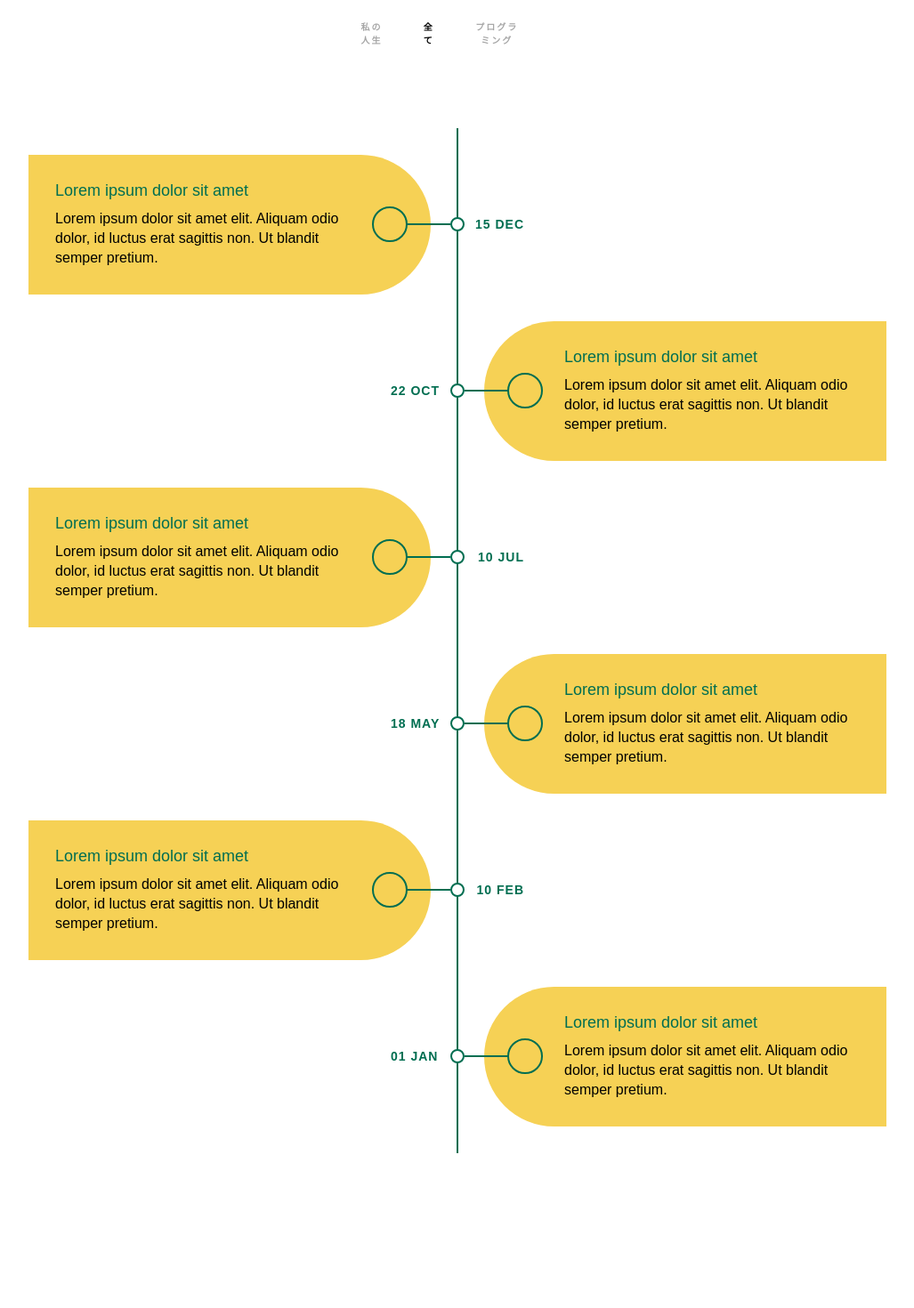
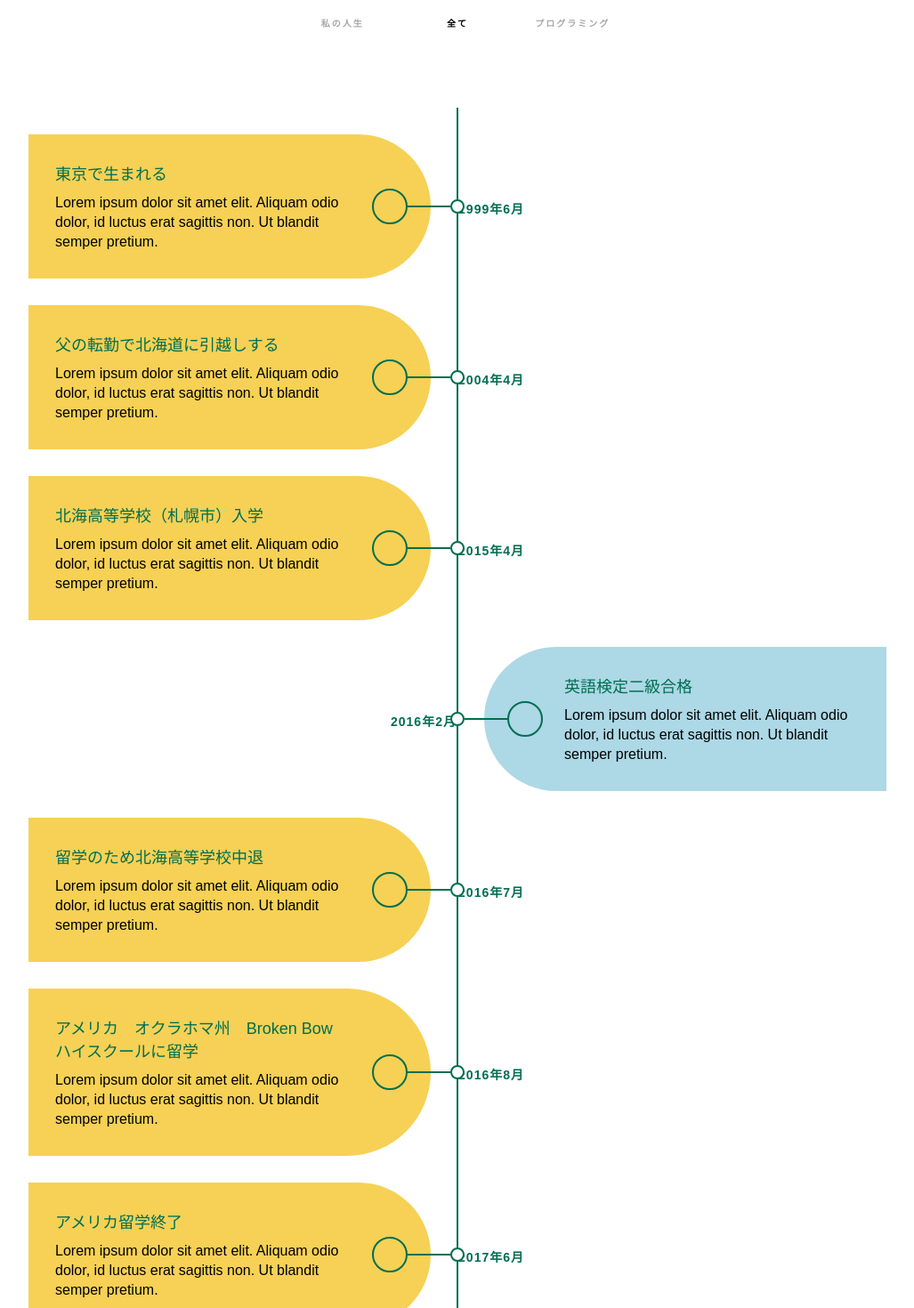
Before and after one commit to nisino25/portfolio, a Vue app: page / in a window 1280 px wide. Shown: the part 160-1630 px from the top of the page at 89% size, without its empty margins (126-1153 px from the left). Before the commit the page ends 1456 px from the top, so only its background shows below. Built offline with nearby package versions, Linux system fonts and the light colour scheme.

Commit message:
almost done with timeline

```diff
--- a/src/App.vue
+++ b/src/App.vue
@@ -16,12 +16,13 @@
         <h2>これまでの人生のタイムライン</h2>
       </div>
 
-      <nav>
+      <nav class="menu-container">
         <ul>
-          <li @click="showingList = 'life'" :class="[showingList === 'life' ? 'timeline-header-active' : 'timeline-header-deactive']"><a href="#">私の人生</a></li>
-          <li @click="showingList = 'both'" :class="[showingList === 'both' ? 'timeline-header-active' : 'timeline-header-deactive']"><a href="#">全て</a></li>
-          <li @click="showingList = 'programming'" :class="[showingList === 'programming' ? 'timeline-header-active' : 'timeline-header-deactive']"><a href="#">プログラミング</a></li>
+          <li @click="showingList = 'life'" :class="[showingList === 'life' ? 'timeline-header-active' : 'timeline-header-deactive']" class="menu-left"><a href="#">私の人生</a></li>
+          <li @click="showingList = 'both'" :class="[showingList === 'both' ? 'timeline-header-active' : 'timeline-header-deactive']" class="menu-center"><a href="#">全て</a></li>
+          <li @click="showingList = 'programming'" :class="[showingList === 'programming' ? 'timeline-header-active' : 'timeline-header-deactive']" class="menu-right"><a href="#">プログラミング</a></li>
         </ul>
+
         <span class="line"></span>
 
       </nav>
@@ -31,73 +32,65 @@
 
     </div>
 
-    <div class="timeline">
-    <div class="container left">
-      <div class="date">15 Dec</div>
+
+    <div class="timeline" v-if="showingList === 'both'">
+
+      <div  v-for="(event, i) in EventList.Everything " :key="i">
+        <div :class="[event.personal? 'left' : 'right']" class="container">
+          <div class="date">{{event.year}}年{{event.month}}月</div>
           <i class="icon fa fa-home"></i>
-      <div class="content">
-        <h2>Lorem ipsum dolor sit amet</h2>
+          <div class="content" :class="[event.personal? 'content-left' : 'content-right']">
+            <h2>{{event.description}}</h2>
             <p>
               Lorem ipsum dolor sit amet elit. Aliquam odio dolor, id luctus erat sagittis non. Ut blandit semper pretium.
             </p>
           </div>
         </div>
-    <div class="container right">
-      <div class="date">22 Oct</div>
-      <i class="icon fa fa-gift"></i>
-      <div class="content">
-        <h2>Lorem ipsum dolor sit amet</h2>
+      </div>
+
+    </div>
+
+    <div class="timeline" v-if="showingList === 'life'">
+
+      <div  v-for="(event, i) in EventList.Everything " :key="i">
+        <div :class="[event.personal? 'left' : 'right']" class="container" v-if="event.personal">
+          <div class="date">{{event.year}}年{{event.month}}月</div>
+          <i class="icon fa fa-home"></i>
+          <div class="content" :class="[event.personal? 'content-left' : 'content-right']">
+            <h2>{{event.description}}</h2>
             <p>
               Lorem ipsum dolor sit amet elit. Aliquam odio dolor, id luctus erat sagittis non. Ut blandit semper pretium.
             </p>
           </div>
         </div>
-    <div class="container left">
-      <div class="date">10 Jul</div>
-      <i class="icon fa fa-user"></i>
-      <div class="content">
-        <h2>Lorem ipsum dolor sit amet</h2>
+      </div>
+
+    </div>
+
+    <div class="timeline" v-if="showingList === 'programming'">
+
+      <div  v-for="(event, i) in EventList.Everything " :key="i">
+        <div :class="[event.personal? 'left' : 'right']" class="container" v-if="!event.personal">
+          <div class="date">{{event.year}}年{{event.month}}月</div>
+          <i class="icon fa fa-home"></i>
+          <div class="content" :class="[event.personal? 'content-left' : 'content-right']">
+            <h2>{{event.description}}</h2>
             <p>
               Lorem ipsum dolor sit amet elit. Aliquam odio dolor, id luctus erat sagittis non. Ut blandit semper pretium.
             </p>
           </div>
         </div>
-    <div class="container right">
-      <div class="date">18 May</div>
-      <i class="icon fa fa-running"></i>
-      <div class="content">
-        <h2>Lorem ipsum dolor sit amet</h2>
-        <p>
-          Lorem ipsum dolor sit amet elit. Aliquam odio dolor, id luctus erat sagittis non. Ut blandit semper pretium.
-        </p>
       </div>
+
     </div>
-    <div class="container left">
-      <div class="date">10 Feb</div>
-      <i class="icon fa fa-cog"></i>
-      <div class="content">
-        <h2>Lorem ipsum dolor sit amet</h2>
-        <p>
-          Lorem ipsum dolor sit amet elit. Aliquam odio dolor, id luctus erat sagittis non. Ut blandit semper pretium.
-        </p>
-      </div>
-    </div>
-    <div class="container right">
-      <div class="date">01 Jan</div>
-      <i class="icon fa fa-certificate"></i>
-      <div class="content">
-        <h2>Lorem ipsum dolor sit amet</h2>
-        <p>
-          Lorem ipsum dolor sit amet elit. Aliquam odio dolor, id luctus erat sagittis non. Ut blandit semper pretium.
-        </p>
-      </div>
-    </div>
+
+
 
 
   </div>
 
 
-  </div>
+  <!-- </div> -->
 
 
 
@@ -219,40 +212,57 @@ export default {
 
 
   .timeline-header nav{
-    /* display: block; */
-    padding-bottom: 12px;
-    padding-top: 12px;
+    padding-bottom: 8px;
+    padding-top: 8px;
+
+  }
+
+  .menu-container{
+    width:35%;
+    /* background-color: red; */
+    margin: 0 auto;
+    font-size: 120%;
+
+  }
+
+  .menu-left{
+    float: left;
+    width: 100px;
+  }
+
+  .menu-right{
+    float: right;
+    width: 100px;
+  }
+
+  .menu-center{
+    margin: 0 auto;
+    width: 100px;
   }
 
   .timeline-header nav ul{
-    text-align: center;
+
     display: block;
-    margin: 0 auto;
     width: auto;
     margin: auto;
-    margin-left: 39%;
-    margin-right: 39%;
     padding: 0;
     list-style: none;
     display: flex;
   }
 
   .timeline-header-deactive{
-    margin: 0 40px 0 0;
     opacity: .35;
     transition: all 0.5s ease;
   }
 
   .timeline-header-active{
-    margin: 0 40px 0 0;
     transition: all 0.5s ease;
     opacity: 1;
   }
 
-
   .timeline-header ul li a{
+    /* margin: 0 -10px 0 -10px; */
     text-decoration: none;
-    /* color: #fff; */
     color: black;
     text-transform: uppercase;
     display: block;
@@ -294,6 +304,7 @@ body {
   max-width: 1140px;
   margin: 0 auto;
   padding: 15px 0;
+  transition: all 0.5s ease;
 }
 
 .timeline::after {
@@ -382,7 +393,7 @@ body {
   height: 40px;
   padding: 9px 0;
   top: calc(50% - 20px);
-  background: #F6D155;
+  /* background: #F6D155; */
   border: 2px solid #006E51;
   border-radius: 40px;
   text-align: center;
@@ -401,9 +412,17 @@ body {
 
 .container .content {
   padding: 30px 90px 30px 30px;
-  background: #F6D155;
+
   position: relative;
   border-radius: 0 500px 500px 0;
+}
+
+.container .content-left{
+  background: #F6D155;
+}
+
+.container .content-right{
+  background: lightblue;
 }
 
 .container.right .content {
--- a/src/const/TimelineList.js
+++ b/src/const/TimelineList.js
@@ -1,9 +1,64 @@
 export const  EventList = {
   LifeEvent: [],
   ComputerEvent: [],
+  Everything: [],
 }
-// rolesList.Werewolf.push({name: '',  imgLink: ''});
-EventList.LifeEvent.push({year: 1999, month: 6, color: 'yellow', description: 'I was born'})
+EventList.LifeEvent.push({year: 1999, month: 6, age: 0, color: '#F6D155', personal: true, description: '東京で生まれる'})
+EventList.LifeEvent.push({year: 2004, month: 4, age: 5, color: '#F6D155', personal: true, description: '父の転勤で北海道に引越しする'})
+EventList.LifeEvent.push({year: 2015, month: 4, age: 15, color: '#F6D155', personal: true, description: '北海高等学校（札幌市）入学'})
+EventList.LifeEvent.push({year: 2016, month: 2, age: 16, color: '#F6D155', personal: true, description: '英語検定二級合格'})
+EventList.LifeEvent.push({year: 2016, month: 7, age: 17, color: '#F6D155', personal: true, description: '留学のため北海高等学校中退'})
+EventList.LifeEvent.push({year: 2016, month: 8, age: 17, color: '#F6D155', personal: true, description: 'アメリカ　オクラホマ州　Broken Bow ハイスクールに留学'})
+EventList.LifeEvent.push({year: 2017, month: 6, age: 18, color: '#F6D155', personal: true, description: 'アメリカ留学終了'})
+EventList.LifeEvent.push({year: 2017, month: 10, age: 18, color: '#F6D155', personal: true, description: 'TOEFL iBT 75点'})
+EventList.LifeEvent.push({year: 2017, month: 11, age: 18, color: '#F6D155', personal: true, description: '高校卒業認定試験　取得'})
+EventList.LifeEvent.push({year: 2018, month: 4, age: 18, color: '#F6D155', personal: true, description: '父の転勤で京都市に引越しする'})
+EventList.LifeEvent.push({year: 2018, month: 9, age: 19, color: '#F6D155', personal: true, description: 'アメリカ　オレゴン州　ポートランドにある　Portland Community College　に留学'})
+EventList.LifeEvent.push({year: 2020, month: 9, age: 21, color: '#F6D155', personal: true, description: '学校で知り合った現地のアメリカ人学生の女性と結婚'})
+EventList.LifeEvent.push({year: 2021, month: 4, age: 21, color: '#F6D155', personal: true, description: '妻と一緒に日本（京都）に帰国'})
+
+
+EventList.ComputerEvent.push({year: 2017, month: 7, age: 18, color: 'lightBlue', personal: true, description: '初めてHTML CSSに触れる'})
+EventList.ComputerEvent.push({year: 2019, month: 1, age: 19, color: 'lightBlue', personal: true, description: 'C++, Python, Linux を勉強し始める'})
+EventList.ComputerEvent.push({year: 2020, month: 5, age: 20, color: 'lightBlue', personal: true, description: 'Ruby On Rail　を勉強し始める'})
+EventList.ComputerEvent.push({year: 2020, month: 9, age: 21, color: 'lightBlue', personal: true, description: 'Vue.js を勉強し始める'})
+
+
+
+
+
+EventList.Everything.push({year: 1999, month: 6, age: 0, color: '#F6D155', personal: true, description: '東京で生まれる'})
+EventList.Everything.push({year: 2004, month: 4, age: 5, color: '#F6D155', personal: true, description: '父の転勤で北海道に引越しする'})
+EventList.Everything.push({year: 2015, month: 4, age: 15, color: '#F6D155', personal: true, description: '北海高等学校（札幌市）入学'})
+
+EventList.Everything.push({year: 2016, month: 2, age: 16, color: '#F6D155', personal: false, description: '英語検定二級合格'})
+
+EventList.Everything.push({year: 2016, month: 7, age: 17, color: '#F6D155', personal: true, description: '留学のため北海高等学校中退'})
+EventList.Everything.push({year: 2016, month: 8, age: 17, color: '#F6D155', personal: true, description: 'アメリカ　オクラホマ州　Broken Bow ハイスクールに留学'})
+EventList.Everything.push({year: 2017, month: 6, age: 18, color: '#F6D155', personal: true, description: 'アメリカ留学終了'})
+
+EventList.Everything.push({year: 2017, month: 7, age: 18, color: 'lightBlue', personal: false, description: '初めてHTML CSSに触れる'})
+EventList.Everything.push({year: 2017, month: 10, age: 18, color: '#F6D155', personal: false, description: 'TOEFL iBT 75点'})
+
+EventList.Everything.push({year: 2017, month: 11, age: 18, color: '#F6D155', personal: true, description: '高校卒業認定試験　取得'})
+EventList.Everything.push({year: 2018, month: 4, age: 18, color: '#F6D155', personal: true, description: '父の転勤で京都市に引越しする'})
+EventList.Everything.push({year: 2018, month: 9, age: 19, color: '#F6D155', personal: true, description: 'アメリカ　オレゴン州　ポートランドにある　Portland Community College　に留学'})
+EventList.Everything.push({year: 2019, month: 4, age: 21, color: '#F6D155', personal: true, description: '学校で知り合った現地のアメリカ人学生の女性と交際開始'})
+
+EventList.Everything.push({year: 2019, month: 1, age: 19, color: 'lightBlue', personal: false, description: 'C++, Python, Linux を勉強し始める'})
+EventList.Everything.push({year: 2020, month: 5, age: 20, color: 'lightBlue', personal: false, description: 'Ruby On Rail　を勉強し始める'})
+EventList.Everything.push({year: 2020, month: 9, age: 21, color: 'lightBlue', personal: false, description: 'Vue.js を勉強し始める'})
+
+EventList.Everything.push({year: 2020, month: 9, age: 21, color: '#F6D155', personal: true, description: 'アメリカ人女性と結婚'})
+EventList.Everything.push({year: 2021, month: 4, age: 21, color: '#F6D155', personal: true, description: '妻と一緒に日本（京都）に帰国'})
+
+
+
+
+
+
+
+
 
 
 
```
Lines whose indentation alone changed are shown as unchanged.
